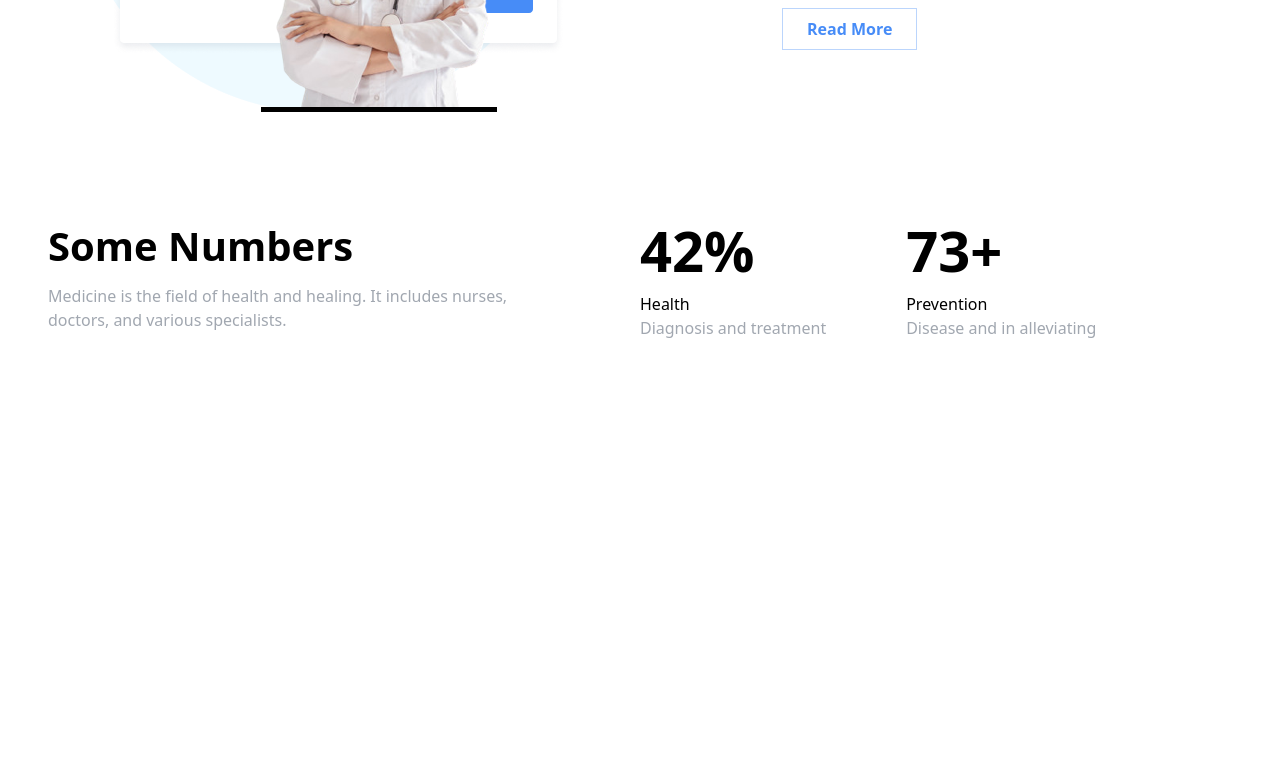
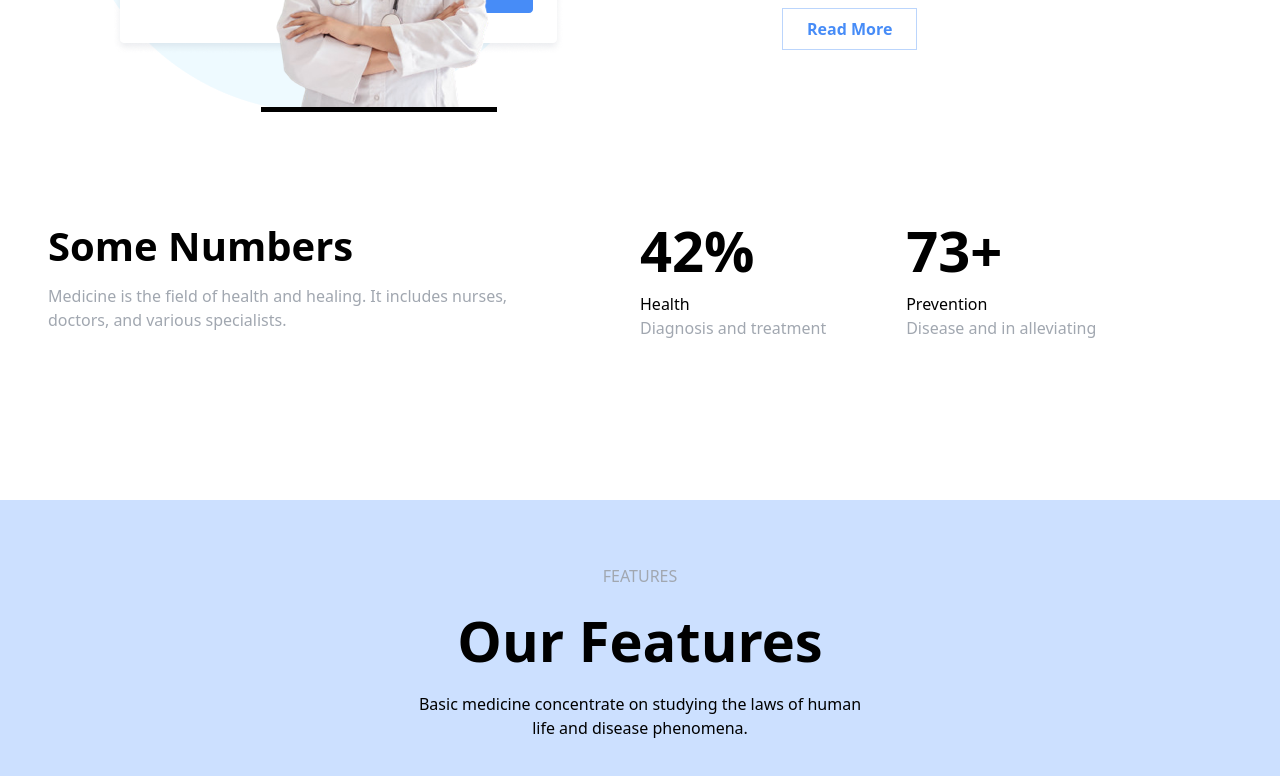
Before and after one commit to Andreyhuey/medilifi, a React (Vite) app: page / in a window 1280 px wide. Shown: the part 1327-2103 px from the top of the page. Before the commit the page ends 1827 px from the top, so only its background shows below. Built offline with nearby package versions, Linux system fonts and the light colour scheme.

Commit message:
features component added and modified

```diff
--- a/src/App.tsx
+++ b/src/App.tsx
@@ -1,4 +1,4 @@
-import { About, Header, Navbar } from "./components";
+import { About, Features, Header, Navbar } from "./components";
 
 function App() {
   return (
@@ -6,6 +6,7 @@ function App() {
       <Navbar />
       <Header />
       <About />
+      <Features />
     </>
   );
 }
--- a/src/components/Features.tsx
+++ b/src/components/Features.tsx
@@ -1,9 +1,16 @@
-import React from "react";
-
 const Features = () => {
   return (
-    <div>
-      <></>
+    <div className="min-h-screen bg-[#CCE0FF] section">
+      <div className="flex flex-col justify-center items-center gap-5">
+        <p className="text-[#A1A7B0]">FEATURES </p>
+        <h1 className="lg:text-[56px] text-[46px] font-bold lg:leading-[64px] leading-[50px]">
+          Our Features
+        </h1>
+        <p className="lg:max-w-[450px] text-center">
+          Basic medicine concentrate on studying the laws of human life and
+          disease phenomena.
+        </p>
+      </div>
     </div>
   );
 };
```
